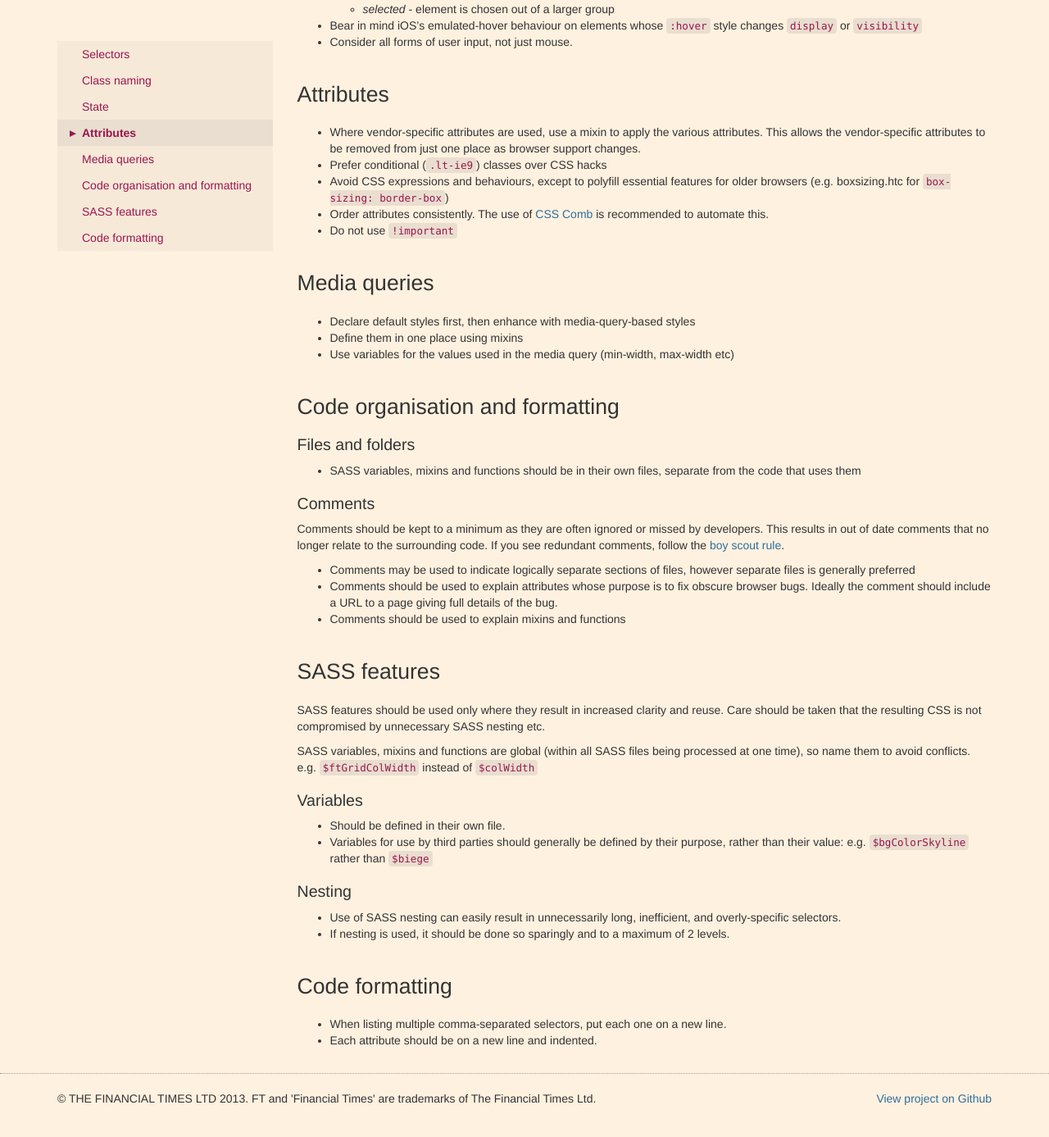
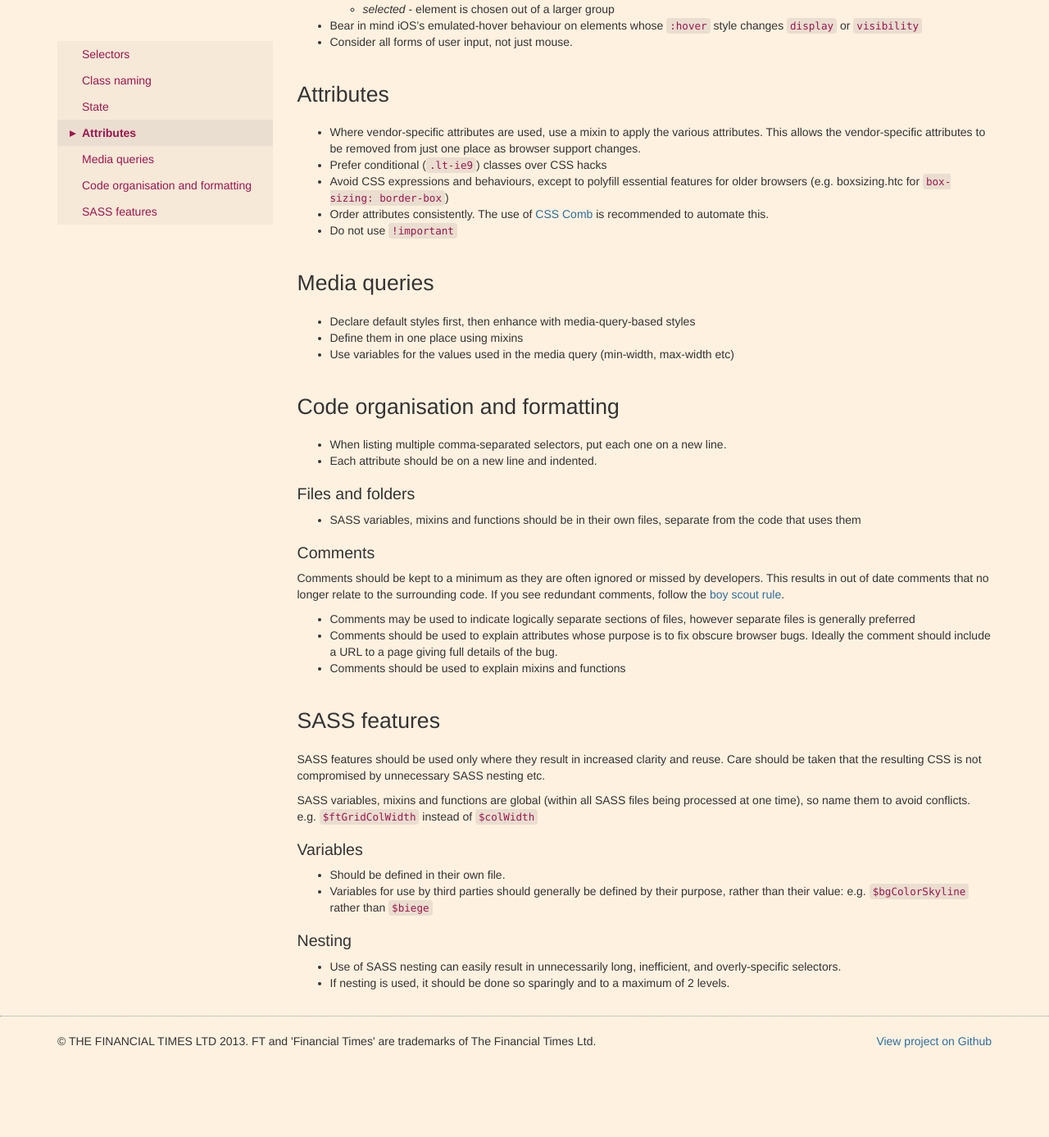
Before and after one commit to Financial-Times/ft-origami, a Jekyll site: the page built from docs/syntax/scss.md, in a window 1280 px wide and 1400 px high, scrolled down 1028 px. Shown: the top 1387 px of the window at 82% size. Built offline with Jekyll 4.4.1, drawn with Linux system fonts in a browser that asks for light colours; nearby versions of some CDN libraries; after the commit the page ends 2358 px from its top, so only the background shows below that; part of the change alters nothing that is shown.

Commit message:
Improved document structure slightly.

```diff
--- a/docs/syntax/scss.md
+++ b/docs/syntax/scss.md
@@ -59,6 +59,9 @@ Origami has adopted SASS and specifically the most common SCSS variant, as the p
 
 ## Code organisation and formatting
 
+* When listing multiple comma-separated selectors, put each one on a new line.
+* Each attribute should be on a new line and indented.
+
 ### Files and folders
 
 * SASS variables, mixins and functions should be in their own files, separate from the code that uses them
@@ -86,8 +89,3 @@ SASS variables, mixins and functions are global (within all SASS files being pro
 
 * Use of SASS nesting can easily result in unnecessarily long, inefficient, and overly-specific selectors.
 * If nesting is used, it should be done so sparingly and to a maximum of 2 levels.
-
-## Code formatting
-
-* When listing multiple comma-separated selectors, put each one on a new line.
-* Each attribute should be on a new line and indented.
```
